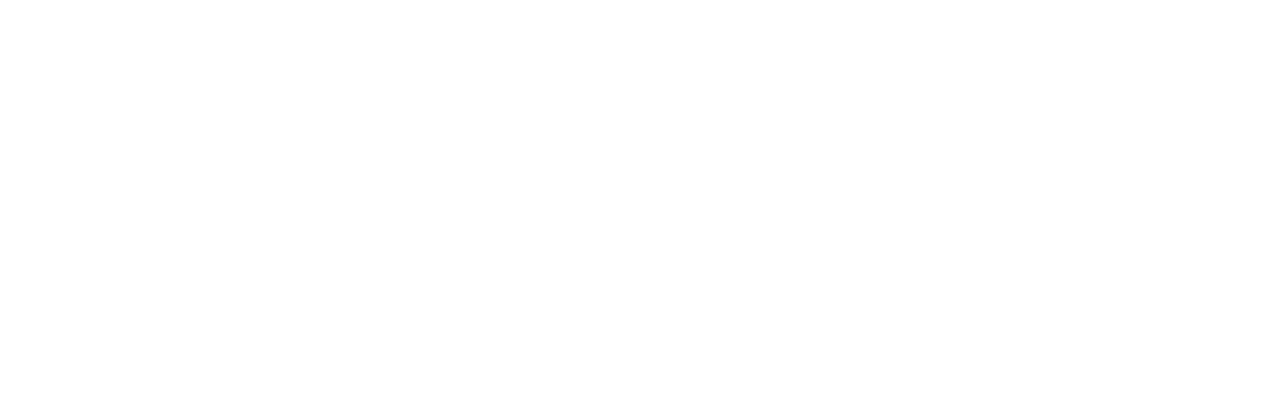
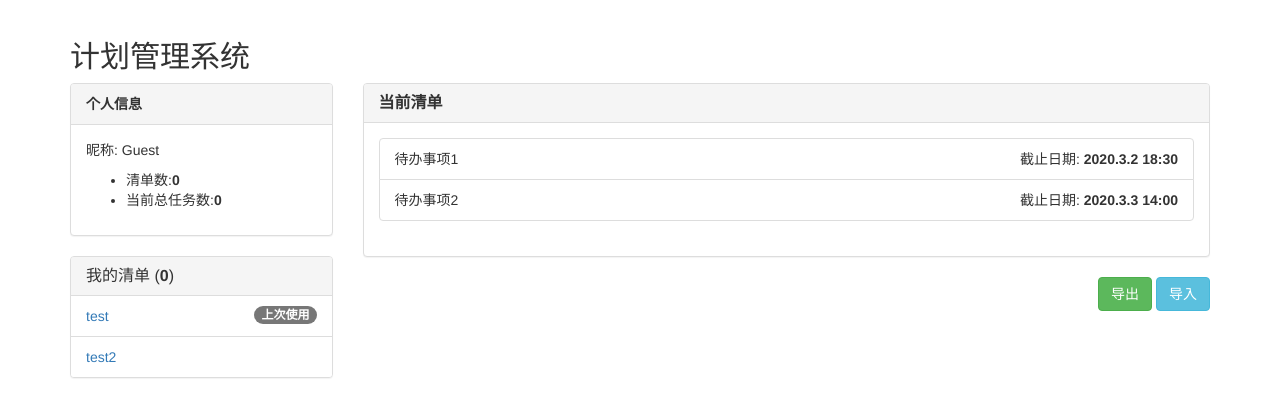
Before and after one commit to liboqiao1234/task-sort, a plain HTML site: page index.html in a window 1280 px wide. Drawn offline with nearby package versions, Linux system fonts and the light colour scheme.

Commit message:
set up a stupid UI

```diff
--- /dev/null
+++ b/index.css
@@ -0,0 +1,3 @@
+.stop_time_span{
+  float:right
+}
--- a/index.html
+++ b/index.html
@@ -8,10 +8,57 @@
     <script src="https://cdn.bootcss.com/jquery/3.4.1/jquery.min.js"></script>
     <script src="https://cdn.bootcss.com/twitter-bootstrap/3.3.7/js/bootstrap.min.js"></script>
     <link href="https://cdn.bootcss.com/twitter-bootstrap/3.3.7/css/bootstrap.min.css" rel="stylesheet">
+    <link rel="stylesheet" href="index.css">
     <script type="text/javascript" src="index.js"></script>
   </head>
   <body>
+    <br>
     <div class="container visible-md visible-lg"><!--电脑、平板端 -->
+      <h2>计划管理系统</h2>
+      <div class="row">
+        <div class="col-lg-3 col-md-3">
+          <div class="panel panel-default">
+            <div class="panel-heading">
+              <b>个人信息</b>
+            </div>
+            <div class="panel-body">
+              <p>昵称:&nbsp<span id="nick_name">Guest</span></p>
+              <ul>
+                <li>清单数:<b id="list_number">0</b></li>
+                <li>当前总任务数:<b id="task_number">0</b></li>
+              </ul>
+            </div>
+          </div>
+          <div class="panel panel-default">
+            <div class="panel-heading">
+              <h3 class="panel-title">我的清单 (<b id="list_number">0</b>)</h3>
+            </div>
+            <ul class="list-group">
+              <li class="list-group-item"><span class="badge">上次使用</span><a href="#" class="list_detail" list_id="1">test</a></li>
+              <li class="list-group-item"><a href="#" class="list_detail" list_id="2">test2</a></li>
+            </ul>
+          </div>
+        </div>
+        <div class="col-lg-9 col-md-9">
+          <div class="panel panel-default" id="detail_div">
+            <div class="panel-heading">
+              <h3 class="panel-title"><b id="now_list">当前清单</b></h3>
+            </div>
+            <div class="panel-body">
+              <ol class="list-group">
+                <li class="list-group-item todo_items">待办事项1<span class="stop_time_span">截止日期: <b class="stop_time">2020.3.2 18:30</b></span></li>
+                <li class="list-group-item todo_items">待办事项2<span class="stop_time_span">截止日期: <b class="stop_time">2020.3.3 14:00</b></span></li>
+              </ol>
+            </div>
+          </div>
+          <div class="pull-right">
+                <button type="button" class="output_button btn btn-success">导出</button>
+                <button type="button" class="input_button btn btn-info">导入</button>
+          </div>
+        </div>
+      </div>
+    </div>
+    <div class="container visible-sm visible-xs"><!-- 小设备-->
 
     </div>
   </body>
```
Also changed, not shown: 需要实现的功能和技术难点.txt.
